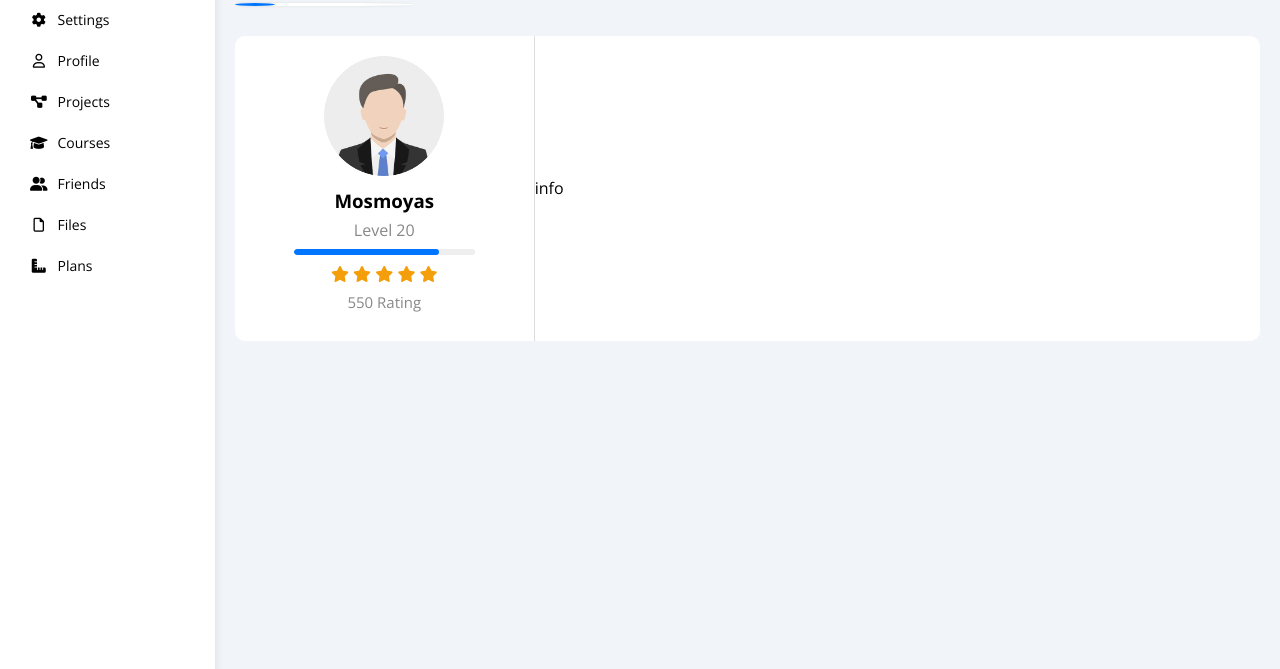
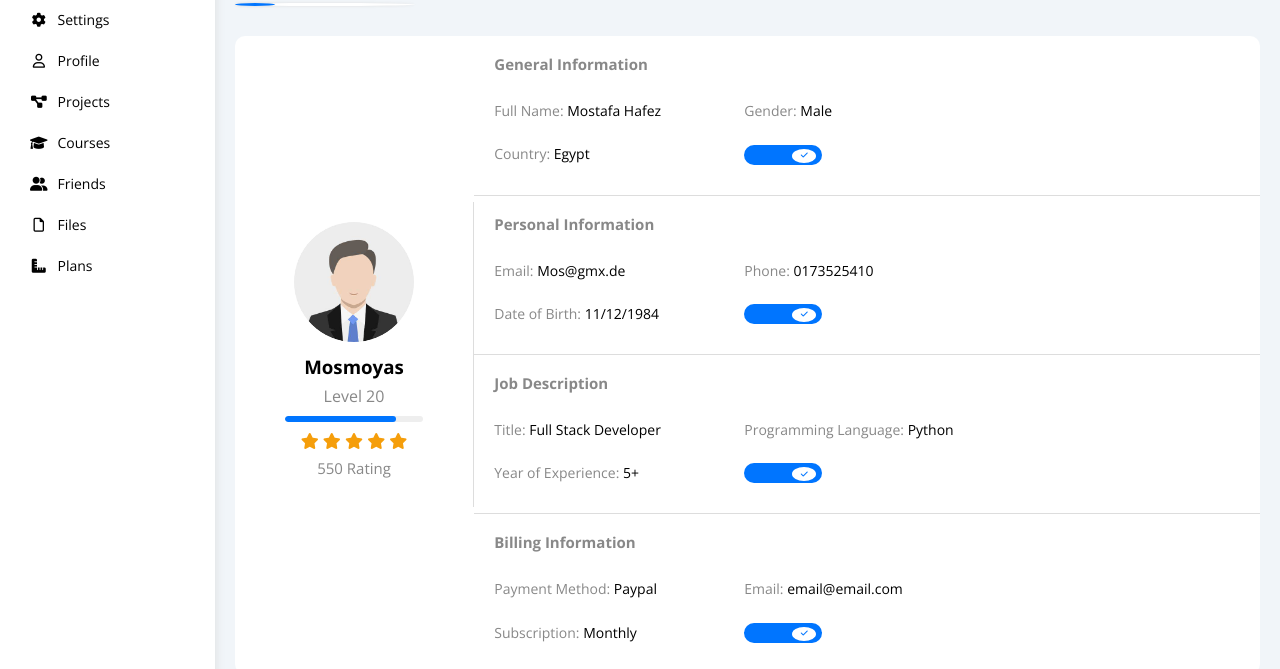
Before and after one commit to Mosmoyas/Dashboard, a plain HTML site: page profile.html in a window 1280 px wide. Shown: the part 131-800 px from the top of the page. Drawn offline with nearby package versions, Linux system fonts and the light colour scheme.

Commit message:
Profile Page still

```diff
--- a/css/master.css
+++ b/css/master.css
@@ -949,6 +949,38 @@ ul {
 
 }
 
+@media (max-width:767px) {
+    .profile-page .toggle-switch {
+        margin: auto;
+
+    }
+}
+
+
+.profile-page .toggle-switch {
+    height: 20px;
+
+}
+
+.profile-page .toggle-checkbox:checked+.toggle-switch::before {
+    left: 48px;
+
+}
+
+.profile-page .toggle-switch::before {
+
+    width: 20;
+    height: 14px;
+    font-size: 8px;
+
+}
+
+
+
+
+
+
+/*----End------------on/off---------------*/
 /* End backup Backup */
 /*End Settings Page*/
 /*---------------------------------------------------------- Profile Page--------------------*/
@@ -973,7 +1005,7 @@ ul {
 
     }
 
-    .profile-page .avatar-box {
+    .profile-page .overview {
         flex-direction: column;
     }
 
@@ -1002,6 +1034,32 @@ ul {
 
 
 
+/****/
+
+.profile-page .info-box .box {
+    flex-wrap: wrap;
+    border-bottom: 1px solid #ddd;
+}
+
+.profile-page .info-box .box:hover {}
+
+.profile-page .info-box .box>div {
+    min-width: 250px;
+    padding-top: 15px;
+}
+
+@media (min-width:768px) {
+    .profile-page .info-box .box>div {
+        min-width: 250px;
+        margin-bottom: 10px;
+    }
+
+    .profile-page .info-box .box h4 {
+        margin-bottom: 15px;
+
+    }
+
+}
 
 /* End Profile Page  */
 
--- a/profile.html
+++ b/profile.html
@@ -85,6 +85,9 @@
             <h1 class="p-relative">Profile</h1>
             <!-- Start Profile page  -->
             <div class="profile-page m-20">
+
+                <!-- Start OverView   -->
+
                 <div class="overview d-flex  rad-10  align-center  bg-white">
                     <div class="avatar-box p-20 txt-c">
                         <img src="images/avatar-1.jpg" alt="Avatar" class="rad-half mb-10">
@@ -104,8 +107,110 @@
                         </div>
                         <p class="mt-10 fs-15 c-grey  mb-10">550 Rating</p>
                     </div>
-                    <div class="info-box">info</div>
+                    <!-- Start Information Box  -->
+                    <div class="info-box txt-c-mobile w-full">
+                        <div class="box p-20 d-flex align-center ">
+                            <h4 class="m-0 c-grey fs-15 w-full">General Information</h4>
+                            <div class="fs-14">
+                                <span class="c-grey">Full Name: </span>
+                                <span>Mostafa Hafez</span>
+                            </div>
+                            <div class="fs-14">
+                                <span class="c-grey">Gender: </span>
+                                <span>Male</span>
+                            </div>
+
+                            <div class="fs-14">
+                                <span class="c-grey">Country: </span>
+                                <span>Egypt</span>
+                            </div>
+
+                            <div class="fs-14">
+                                <label>
+                                    <input checked class="toggle-checkbox" type="checkbox" name="" id="">
+                                    <div class="toggle-switch"></div>
+                                </label>
+                            </div>
+
+                        </div>
+                        <div class="box p-20 d-flex align-center ">
+                            <h4 class="m-0 c-grey fs-15 w-full">Personal Information</h4>
+                            <div class="fs-14">
+                                <span class="c-grey">Email: </span>
+                                <span>Mos@gmx.de</span>
+                            </div>
+                            <div class="fs-14">
+                                <span class="c-grey">Phone: </span>
+                                <span>0173525410</span>
+                            </div>
+
+                            <div class="fs-14">
+                                <span class="c-grey">Date of Birth: </span>
+                                <span>11/12/1984</span>
+                            </div>
+
+                            <div class="fs-14">
+                                <label>
+                                    <input checked class="toggle-checkbox" type="checkbox" name="" id="">
+                                    <div class="toggle-switch"></div>
+                                </label>
+                            </div>
+
+                        </div>
+                        <div class="box p-20 d-flex align-center ">
+                            <h4 class="m-0 c-grey fs-15 w-full">Job Description</h4>
+                            <div class="fs-14">
+                                <span class="c-grey">Title: </span>
+                                <span>Full Stack Developer</span>
+                            </div>
+                            <div class="fs-14">
+                                <span class="c-grey">Programming Language: </span>
+                                <span>Python</span>
+                            </div>
+
+                            <div class="fs-14">
+                                <span class="c-grey">Year of Experience: </span>
+                                <span>5+</span>
+                            </div>
+
+                            <div class="fs-14">
+                                <label>
+                                    <input checked class="toggle-checkbox" type="checkbox" name="" id="">
+                                    <div class="toggle-switch"></div>
+                                </label>
+                            </div>
+
+                        </div>
+                        <div class="box p-20 d-flex align-center ">
+                            <h4 class="m-0 c-grey fs-15 w-full">Billing Information</h4>
+                            <div class="fs-14">
+                                <span class="c-grey">Payment Method: </span>
+                                <span>Paypal</span>
+                            </div>
+                            <div class="fs-14">
+                                <span class="c-grey">Email: </span>
+                                <span>email@email.com</span>
+                            </div>
+
+                            <div class="fs-14">
+                                <span class="c-grey">Subscription: </span>
+                                <span>Monthly</span>
+                            </div>
+
+                            <div class="fs-14">
+                                <label>
+                                    <input checked class="toggle-checkbox" type="checkbox" name="" id="">
+                                    <div class="toggle-switch"></div>
+                                </label>
+                            </div>
+
+                        </div>
+
+                    </div>
+                    <!-- End Information Box  -->
                 </div>
+                <!-- End OverView   -->
+
             </div>
 
         </div>
```
